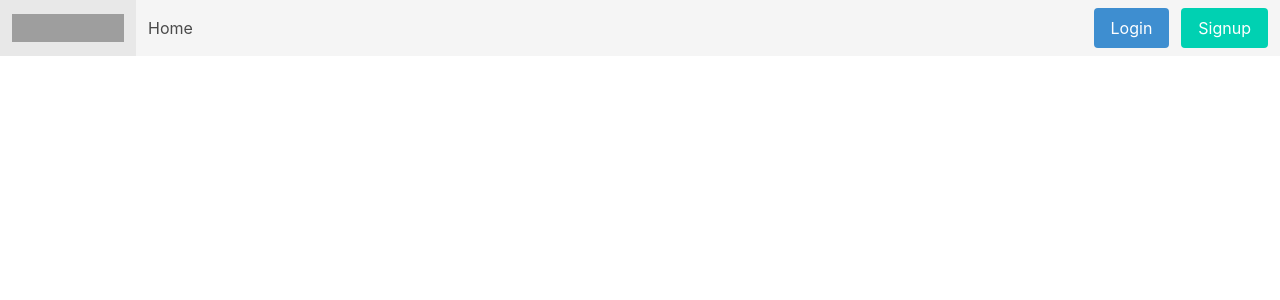
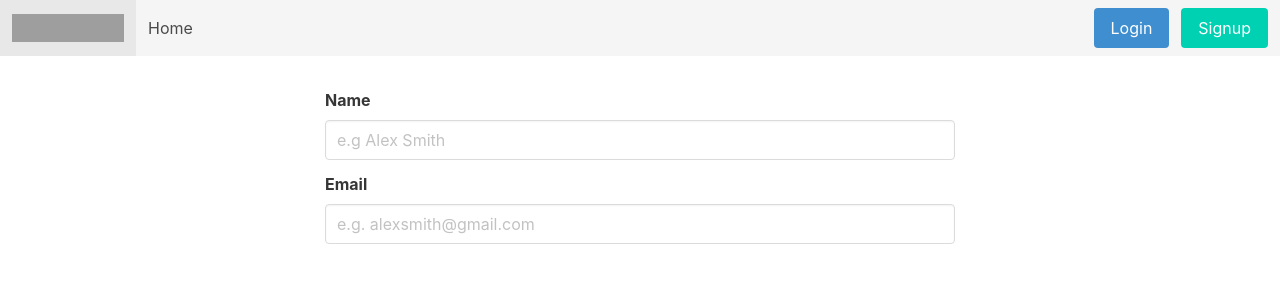
Before and after one commit to elisendamonserrat/lab-bulma-components-ih, a React (Create React App) app: page / in a window 1280 px wide. Shown: the top 300 px of the page. Built offline with nearby package versions, Linux system fonts and the light colour scheme; grey boxes are pictures that could not be loaded.

Commit message:
adds form field

```diff
--- a/src/App.css
+++ b/src/App.css
@@ -1,38 +1,9 @@
-.App {
-  text-align: center;
+.form {
+    width: 90%;
+    max-width: 900px;
+    margin: 2em auto;
+    display: flex;
+    flex-direction: column;
+    justify-content: center;
+    align-items: center;
 }
-
-.App-logo {
-  height: 40vmin;
-  pointer-events: none;
-}
-
-@media (prefers-reduced-motion: no-preference) {
-  .App-logo {
-    animation: App-logo-spin infinite 20s linear;
-  }
-}
-
-.App-header {
-  background-color: #282c34;
-  min-height: 100vh;
-  display: flex;
-  flex-direction: column;
-  align-items: center;
-  justify-content: center;
-  font-size: calc(10px + 2vmin);
-  color: white;
-}
-
-.App-link {
-  color: #61dafb;
-}
-
-@keyframes App-logo-spin {
-  from {
-    transform: rotate(0deg);
-  }
-  to {
-    transform: rotate(360deg);
-  }
-}
--- a/src/App.js
+++ b/src/App.js
@@ -1,12 +1,15 @@
-
-import './App.css';
+import './App.css'
+import FormField from './components/FormField';
 import Navbar from './components/Navbar';
 
 function App() {
   return (
     <div className="App">
       < Navbar />
-
+      <div className="form">
+        < FormField label="Name" type="text" placeholder="e.g Alex Smith" />
+        < FormField label="Email" type="email" placeholder="e.g. alexsmith@gmail.com" />
+      </div>
     </div>
   );
 }
--- a/src/components/FormField.jsx
+++ b/src/components/FormField.jsx
@@ -1,15 +1,17 @@
 import React, { Component } from 'react'
 import 'bulma/css/bulma.css'
+import './FormFields.css'
 
 
-export class FormField extends Component {
+export default class FormField extends Component {
     render() {
         return (
-            <div>
-
-            </div>
+          <div className='field'>
+            <label className='label'>{this.props.label}</label>
+            <div class="control">
+                <input class="input is-normal" type={this.props.type} placeholder={this.props.placeholder} />
+             </div>
+          </div>
         )
     }
 }
-
-export default FormField
--- /dev/null
+++ b/src/components/FormFields.css
@@ -0,0 +1,3 @@
+.field {
+    width: 70%;
+}
```
